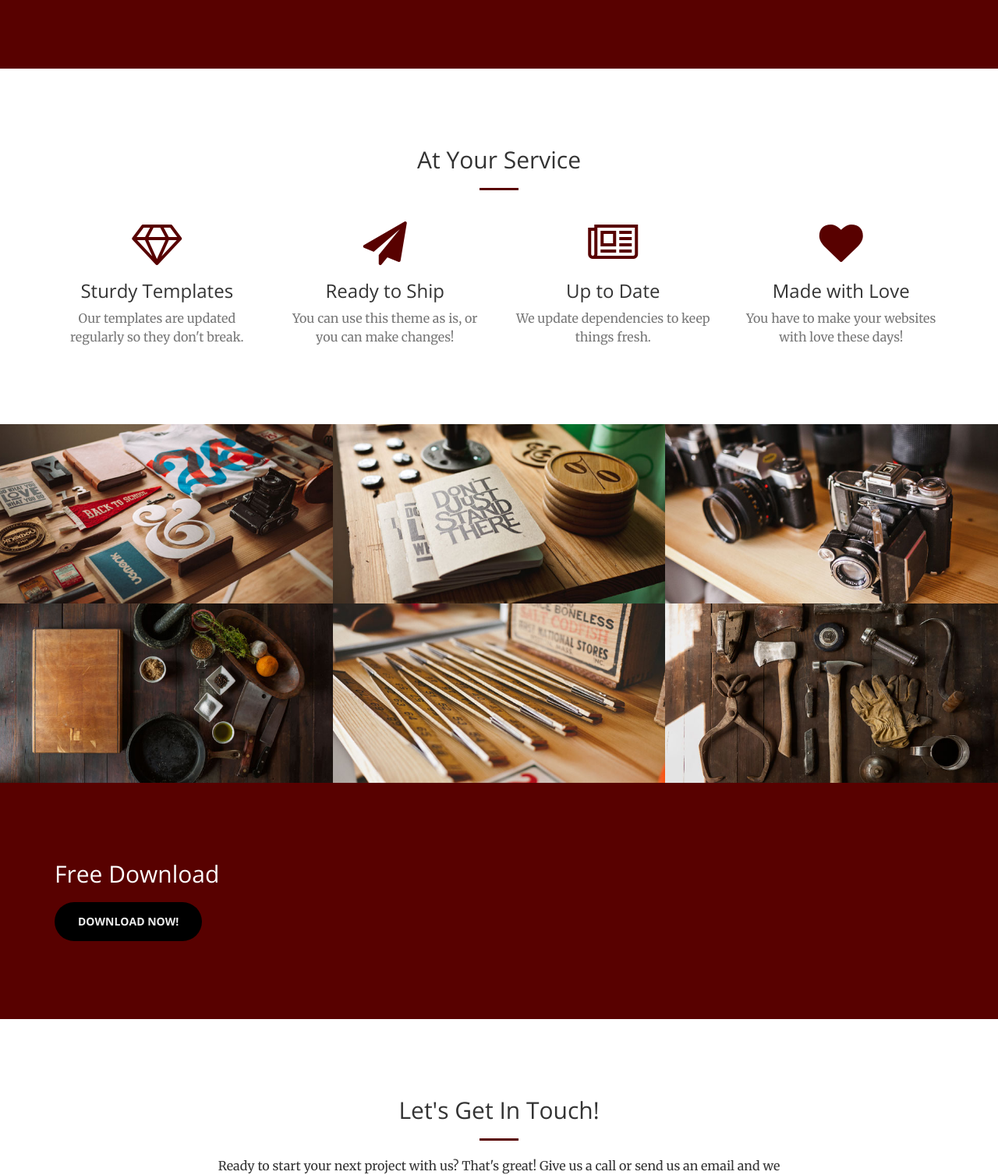
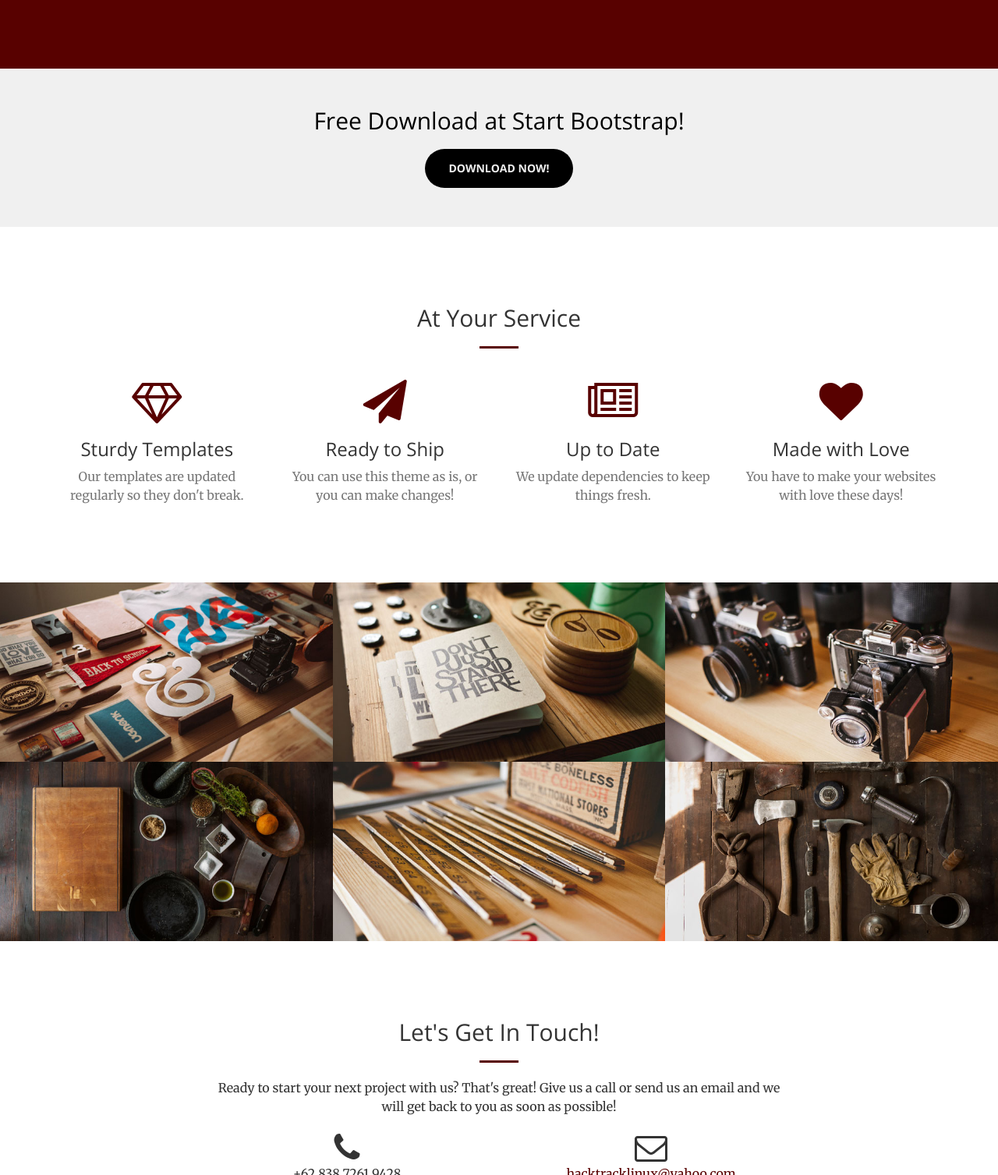
Before and after one commit to hacktracklinux/hacktracklinux.github.io, a website: page index.html in a window 1280 px wide. Shown: the part 1080-2587 px from the top of the page at 78% size. Drawn offline with nearby package versions, Linux system fonts and the light colour scheme.

Commit message:
Create index.html

```diff
--- a/index.html
+++ b/index.html
@@ -89,7 +89,14 @@
             </div>
         </div>
     </section>
-
+    <aside class="bg-dark" id="download">
+        <div class="container text-center">
+            <div class="call-to-action">
+                <h2>Free Download at Start Bootstrap!</h2>
+                <a href="http://startbootstrap.com/template-overviews/creative/" class="btn btn-default btn-xl sr-button">Download Now!</a>
+            </div>
+        </div>
+    </aside>
 
     <section id="services">
         <div class="container">
@@ -230,14 +237,6 @@
             </div>
         </div>
     </section>
-    <section class="bg-primary" id="download">
-       <div class="container">
-                  <div class="call-to-action">
-                    <h2>Free Download</h2>
-                    <a href="http://startbootstrap.com/template-overviews/creative/" class="btn btn-default btn-xl sr-button">Download Now!</a>
-            </div>
-         </div>
-    </section>
     <section id="contact">
         <div class="container">
             <div class="row">
```
